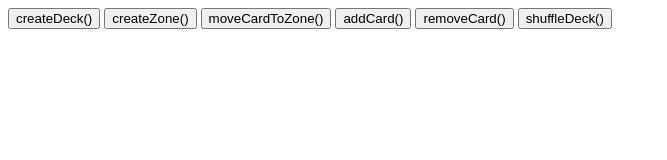
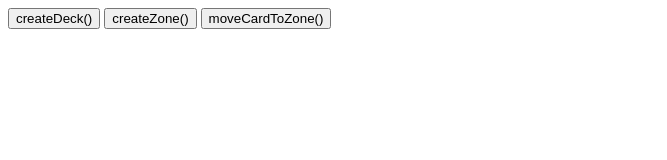
Before and after one commit to ohthy2222/card-game-engine, a plain HTML site: page messy-tester-gui.html in a window 1280 px wide. Shown: the whole page, without its empty margins (0-667 px from the left). Drawn offline with Linux system fonts and the light colour scheme.

Commit message:
Update messy-tester-gui.html

```diff
--- a/messy-tester-gui.html
+++ b/messy-tester-gui.html
@@ -18,9 +18,9 @@
 
         <!-- Create the buttons for the Mutators -->
         <button id = 'move-card-to-zone' onclick = 'handleMoveCardToZone()'> moveCardToZone() </button>
-        <button id = 'add-card' onclick = 'handleAddCard()'> addCard() </button>
+<!--    <button id = 'add-card' onclick = 'handleAddCard()'> addCard() </button>
         <button id = 'remove-card' onclick = 'handleRemoveCard()'> removeCard() </button>
-        <button id = 'shuffle-deck' onclick = 'handleShuffleDeck()'> shuffleDeck() </button>
+        <button id = 'shuffle-deck' onclick = 'handleShuffleDeck()'> shuffleDeck() </button> -->
 
         <div id = "game-log"> </div>
 
```
